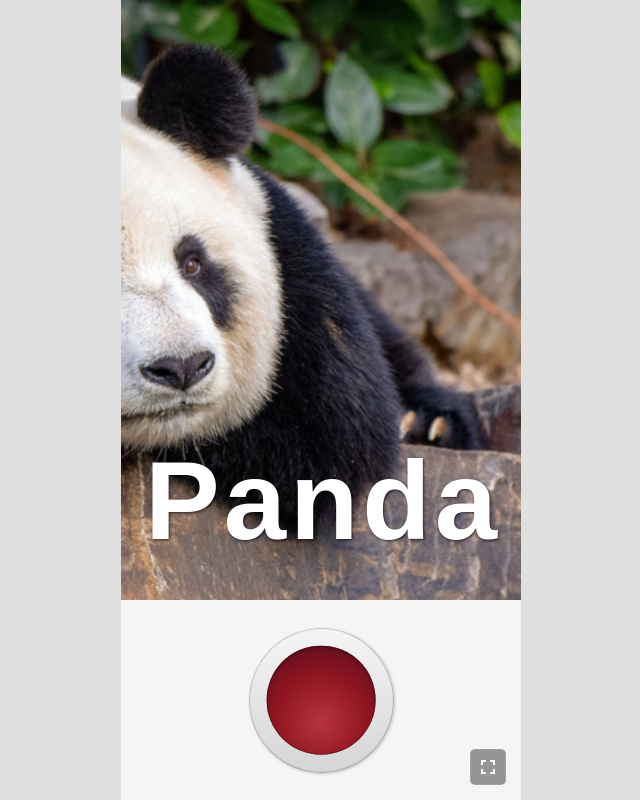
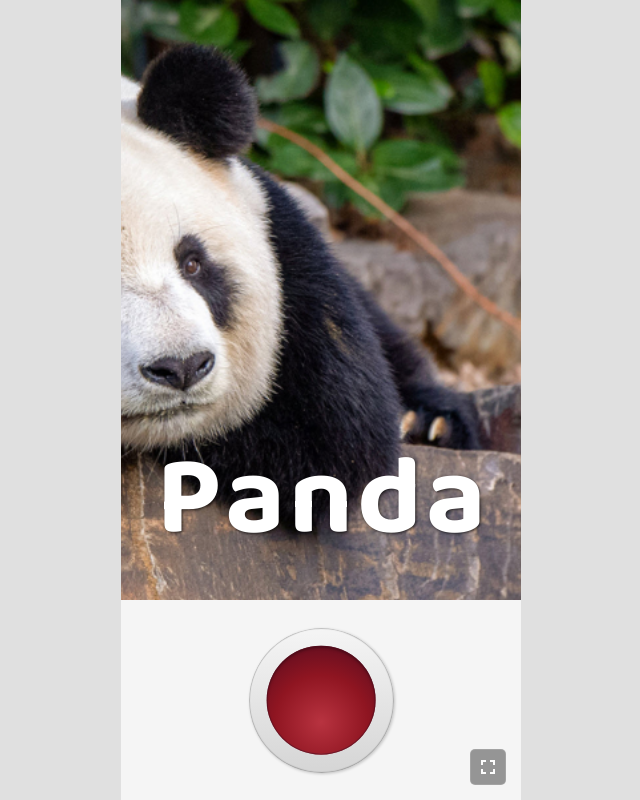
Before and after one commit to treadly55/paws-and-claws, a website built with Vite: page index.html in a window 1280 px wide. Shown: the whole page, without its empty margins (319-959 px from the left). Built offline with nearby package versions, Linux system fonts and the light colour scheme.

Commit message:
before start screen

```diff
--- a/index.html
+++ b/index.html
@@ -3,13 +3,12 @@
   <head>
     <meta charset="UTF-8" />
     <link rel="icon" type="image/png" href="/icons/icon-192x192.png" />
-    <link href="https://fonts.googleapis.com/css2?family=Comic+Neue:ital,wght@0,300;0,400;0,700;1,300;1,400;1,700&family=Open+Sans:ital,wght@0,300..800;1,300..800&display=swap" rel="stylesheet">
+    <link href="https://fonts.googleapis.com/css2?family=Baloo+2:wght@400..800&family=Comic+Neue:ital,wght@0,300;0,400;0,700;1,300;1,400;1,700&family=Open+Sans:ital,wght@0,300..800;1,300..800&display=swap" rel="stylesheet">
     <meta name="viewport" content="width=device-width, initial-scale=1.0" />
     <title>Red Button App</title>
   </head>
   <body>
     <div id="app">
-
       <div id="image-section">
         <div id="animal-name-display">
           <h1 class="falling-word">
--- a/src/main.js
+++ b/src/main.js
@@ -7,12 +7,9 @@ import './style.css';
 // --- 1. Unified Data Array ---
 const contentData = [
     { id: 1, name: "Panda", image: "/images/bg1.jpg" },
-    { id: 2, name: "Rhinoc", image: "/images/bg2.jpg" },
-    { id: 3, name: "Koala", image: "/images/bg3.jpg" },
-    { id: 4, name: "Eagle", image: "/images/bg4.jpg" },
-    { id: 5, name: "Rhinocero", image: "/images/bg1.jpg"}, // Example longer word
-    { id: 6, name: "Ant", image: "/images/bg2.jpg"},        // Example shorter word
-    // Add more items here
+    { id: 2, name: "Rhino", image: "/images/bg2.jpg" },
+    { id: 3, name: "Lion", image: "/images/bg3.jpg" },
+    { id: 4, name: "Zebra", image: "/images/bg4.jpg" }
 ];
 
 // --- 2. State Variables ---
--- a/src/style.css
+++ b/src/style.css
@@ -103,6 +103,7 @@ body:not(.is-fullscreen) #fullscreen-btn svg:last-of-type {
 /* === Falling Letters Animation Styles === */
 /* (No changes needed here from previous version) */
 .falling-word {
+  font-family: 'Baloo 2', 'Comic Neue', 'Arial', sans-serif;
   display: flex;
   justify-content: center;
   color: white;
```
